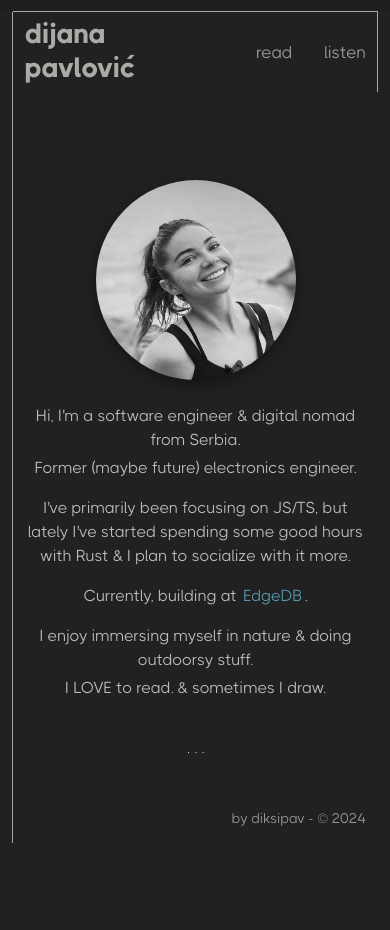
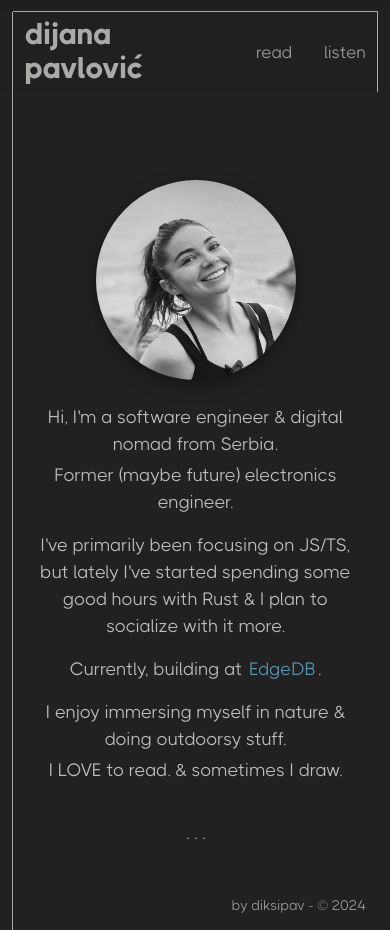
Before and after one commit to jaclarke/diksipav, a SvelteKit app: page / in a window 390 px wide. Before the commit the page ends 844 px from the top, so only its background shows below. Built offline with nearby package versions, Linux system fonts and the light colour scheme.

Commit message:
Update font sizes on mobile

```diff
--- a/src/app.scss
+++ b/src/app.scss
@@ -62,7 +62,7 @@ body {
 	}
 
 	p {
-		@include responsive(font-size, 16px, $md:18px);
+		font-size: 18px;
 		line-height: 1.5;
 		margin: 0 0 4px 0;
 
--- a/src/routes/+layout.svelte
+++ b/src/routes/+layout.svelte
@@ -75,7 +75,7 @@
 				color: #acaaa6;
 				border: none;
 				font-family: THICCCBOI-ExtraBold, Arial, sans-serif;
-				@include responsive(font-size, 28px, $md: 30px);
+				font-size: 30px;
 				line-height: 34px;
 				font-weight: 700;
 				margin: 0px;
```
